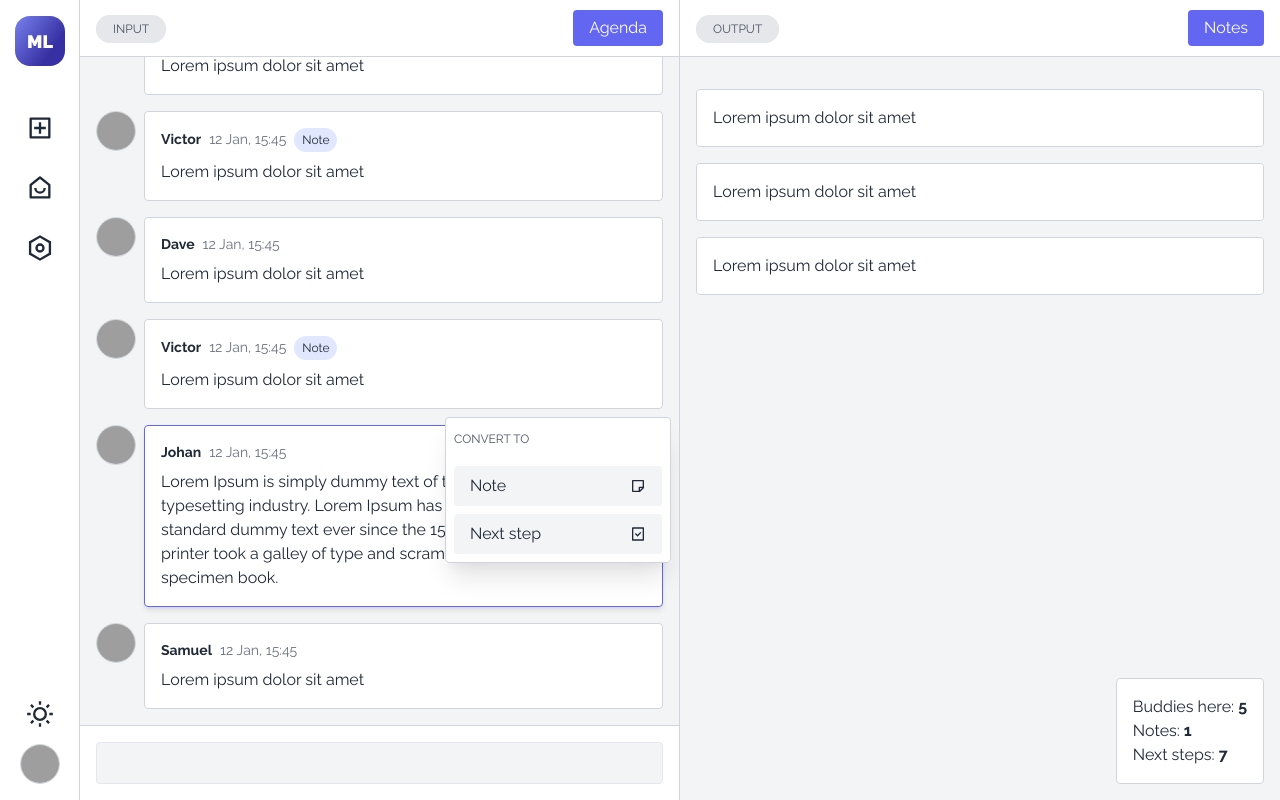
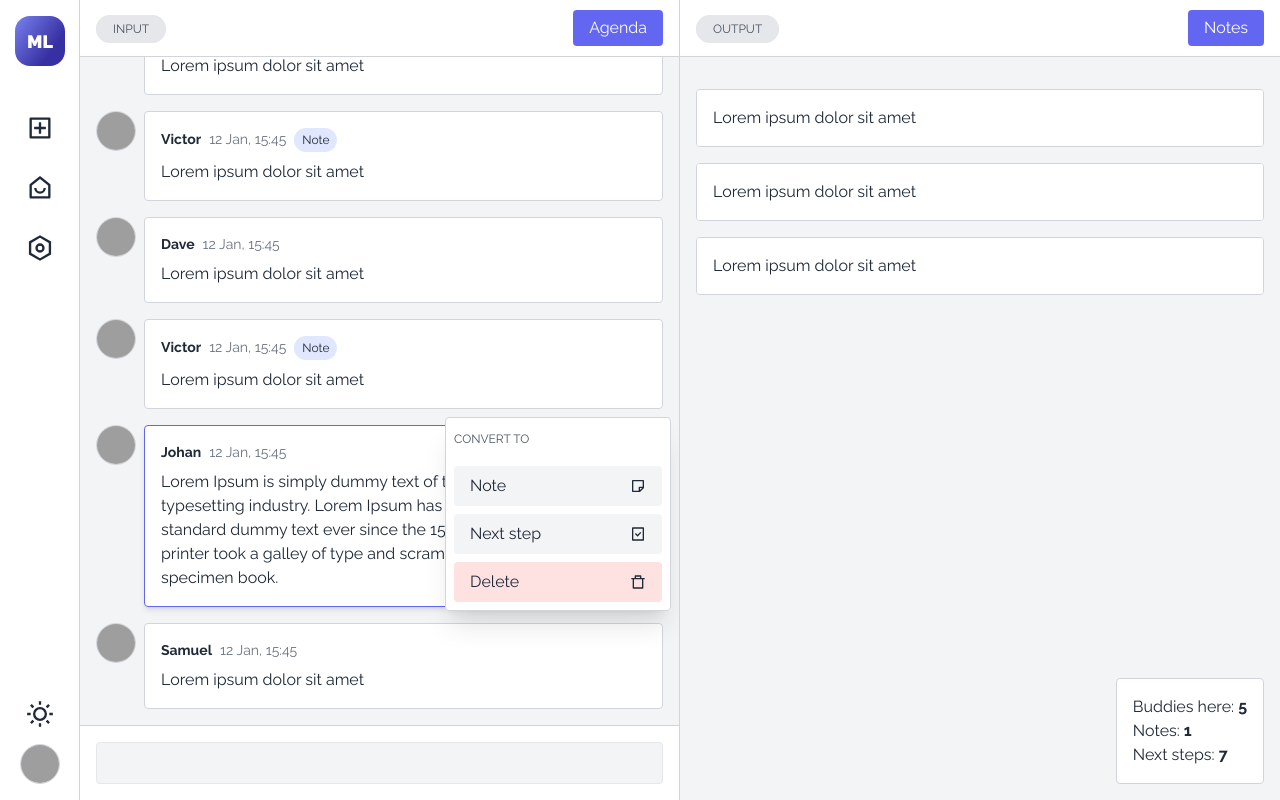
Before and after one commit to brslv/meetlog-web, a React (Create React App) app: page /m/1 in a window 1280 px wide. Both pictures are taken after a click on the element 403 px from the left and 516 px from the top of the page. Built offline with nearby package versions, Linux system fonts and the light colour scheme; grey boxes are pictures that could not be loaded.

Commit message:
add delete button to Io's options dropdown

```diff
--- a/src/components/Io.tsx
+++ b/src/components/Io.tsx
@@ -2,12 +2,11 @@ import React, { useRef, useState } from 'react'
 import useOnClickOutside from '../utils/useOnOutsideClick'
 import Avatar from './Avatar'
 import Title from './core/Title'
-import { RiStickyNoteLine as NoteIcon } from 'react-icons/ri'
-import { RiTaskLine as TaskIcon } from 'react-icons/ri'
 import { MeetingOutputType } from './MeetingOutput'
 import cn from '../utils/cn'
 import Card from './core/Card'
 import useOnEsc from '../utils/useOnEsc'
+import { DeleteIcon, NoteIcon, TaskIcon } from '../toolkit'
 
 export interface MeetingInputItemType {
   id: number
@@ -84,11 +83,19 @@ export default function Io({
                   </div>
                 </div>
               </div>
-              <div className="px-4 py-2 cursor-pointer bg-gray-100 dark:bg-gray-700 hover:bg-gray-200 dark:hover:bg-gray-600 rounded w-52">
+              <div className="mb-2 px-4 py-2 cursor-pointer bg-gray-100 dark:bg-gray-700 hover:bg-gray-200 dark:hover:bg-gray-600 rounded w-52">
                 <div className="flex justify-between items-center">
                   <span>Next step</span>
                   <div>
                     <TaskIcon />
+                  </div>
+                </div>
+              </div>
+              <div className="px-4 py-2 cursor-pointer bg-red-100 dark:bg-red-600 hover:bg-red-200 dark:hover:bg-red-500 rounded w-52">
+                <div className="flex justify-between items-center">
+                  <span>Delete</span>
+                  <div>
+                    <DeleteIcon />
                   </div>
                 </div>
               </div>
--- a/src/toolkit.ts
+++ b/src/toolkit.ts
@@ -2,3 +2,6 @@ export { RiArrowUpSLine as ArrowUpIcon } from 'react-icons/ri'
 export { RiArrowDownSLine as ArrowDownIcon } from 'react-icons/ri'
 export { RiMoonLine as MoonIcon } from 'react-icons/ri'
 export { RiSunLine as SunIcon } from 'react-icons/ri'
+export { RiStickyNoteLine as NoteIcon } from 'react-icons/ri'
+export { RiTaskLine as TaskIcon } from 'react-icons/ri'
+export { RiDeleteBin7Line as DeleteIcon } from 'react-icons/ri'
```
